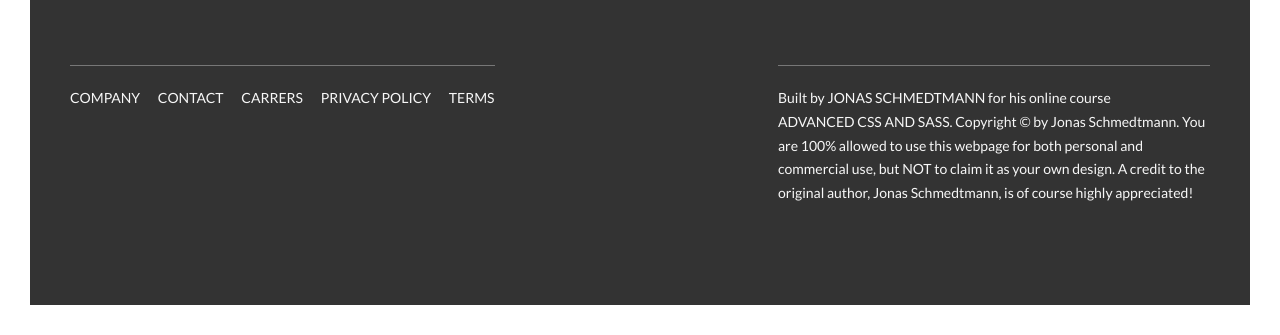
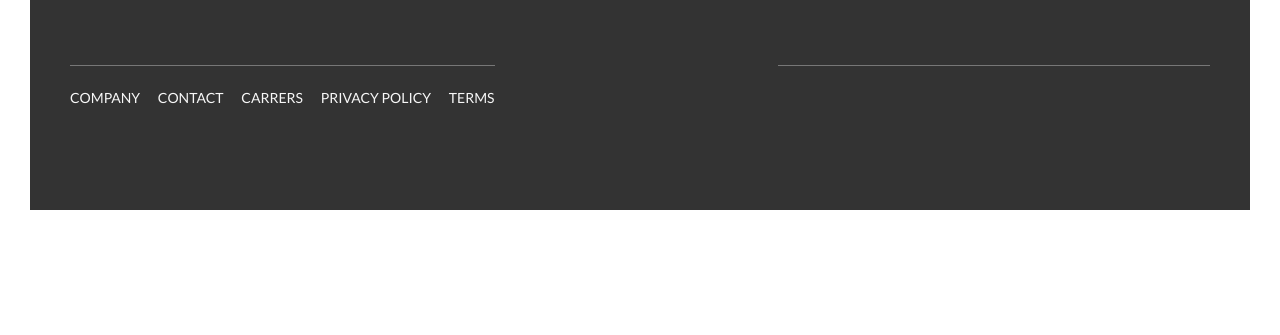
Before and after one commit to Ravelonarivo/natours, a website: page index.html in a window 1280 px wide. Shown: the part 5671-6006 px from the top of the page. After the commit the page ends 5911 px from the top, so only its background shows below. Drawn offline with nearby package versions, Linux system fonts and the light colour scheme; files that its build step writes are made by us from their sources; files whose address does not match are found by name.

Commit message:
update index.html

```diff
--- a/index.html
+++ b/index.html
@@ -355,7 +355,6 @@
                 </div>
                 <div class="col-1-of-2">
                     <p class="footer__copyright">
-                        Built by <a href="#" class="footer__link">Jonas Schmedtmann</a> for his online course <a href="#" class="footer__link">Advanced CSS and Sass</a>. Copyright &copy; by Jonas Schmedtmann. You are 100% allowed to use this webpage for both personal and commercial use, but NOT to claim it as your own design. A credit to the original author, Jonas Schmedtmann, is of course highly appreciated!
                     </p>
                 </div>
             </div>
```
